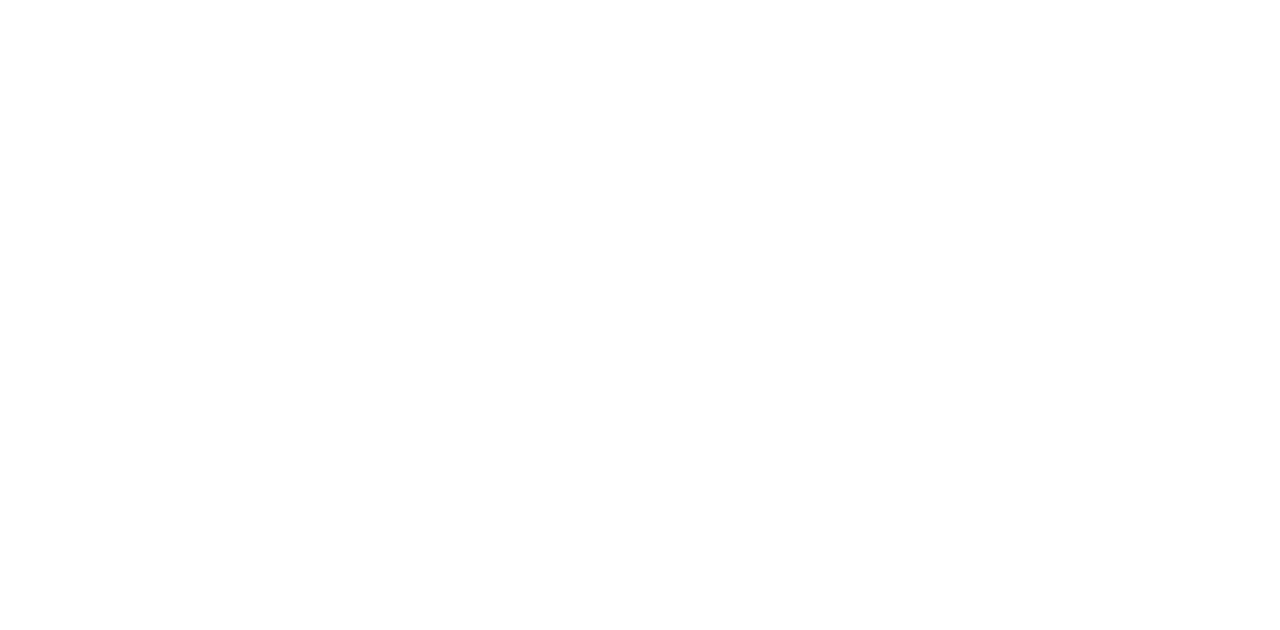
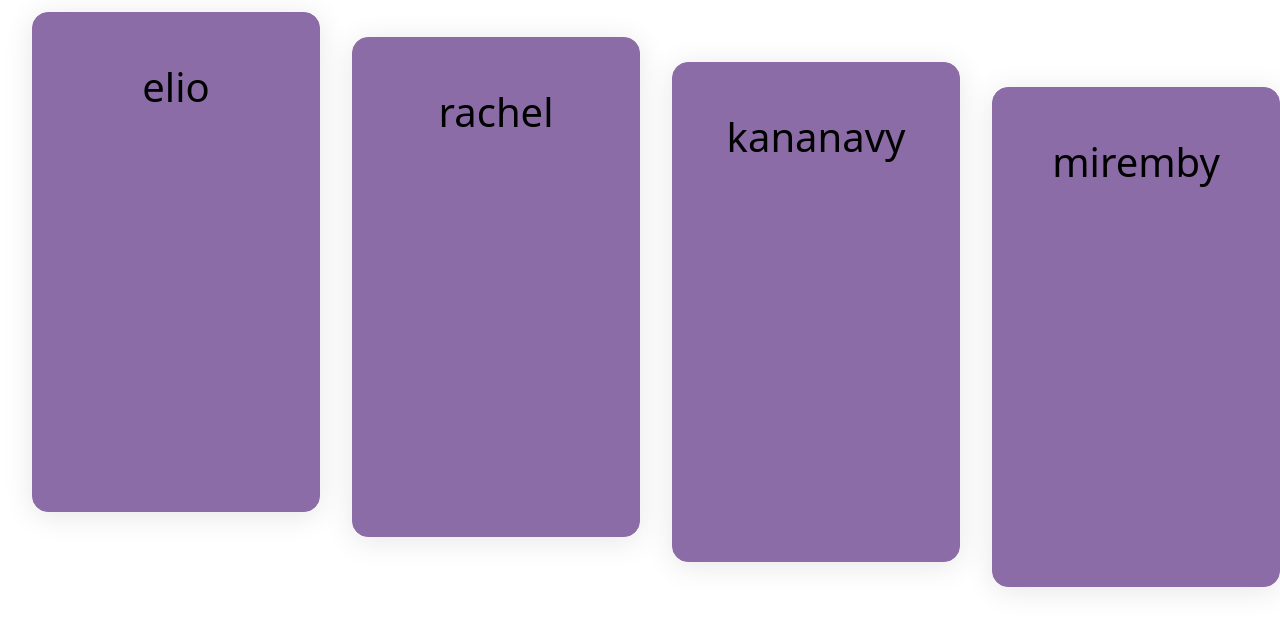
Before and after one commit to Rakotozonirina/webapps, a React (Create React App) app: page / in a window 1280 px wide. Shown: the top 630 px of the page. Built offline with nearby package versions, Linux system fonts and the light colour scheme.

Commit message:
ity about aloha

```diff
--- a/src/App.js
+++ b/src/App.js
@@ -1,10 +1,13 @@
 import React from 'react'
 import Nav from './components/nav'
+import About from './components/about'
+import './index.css'
 
 export default function App() {
     return(
         <>
             <Nav/>
+            <About/>
         </>
     )
 }
--- /dev/null
+++ b/src/components/about.js
@@ -0,0 +1,22 @@
+import React from "react"
+
+export default function About() {
+    return(
+        <>
+        <section className="about">
+          <div className="a">
+           <h1>elio</h1>
+          </div>
+          <div className="b">
+          <h1>rachel</h1>
+            </div>
+            <div className="c">
+            <h1>kananavy</h1>
+            </div>
+            <div className="d">
+            <h1>miremby</h1>
+            </div>
+        </section>
+        </>
+    )
+}
--- /dev/null
+++ b/src/index.css
@@ -0,0 +1,61 @@
+.a{
+    width: 300px;
+    height: 500px;
+    margin-top: 1%;
+    max-width: 440px;
+    color:rgb(0, 0, 0) ;
+    text-align: center;
+    padding: 50px 30px;
+    border: 1px solid #8C6CA6;
+    background: #8C6CA6;
+    border-radius: 16px;
+    box-shadow: 0 4px 30px rgba(0, 0, 0, 0.1);
+    backdrop-filter: blur(5px);
+}
+.b{
+    width: 300px;
+    height: 500px;
+    margin-top: 3%;
+    max-width: 440px;
+    color:rgb(0, 0, 0) ;
+    text-align: center;
+    padding: 50px 30px;
+    border: 1px solid #8C6CA6;
+    background: #8C6CA6;
+    border-radius: 16px;
+    box-shadow: 0 4px 30px rgba(0, 0, 0, 0.1);
+    backdrop-filter: blur(5px);
+}
+.c{
+    width: 300px;
+    height: 500px;
+    margin-top: 5%;
+    max-width: 440px;
+    color:rgb(0, 0, 0) ;
+    text-align: center;
+    padding: 50px 30px;
+    border: 1px solid #8C6CA6;
+    background: #8C6CA6;
+    border-radius: 16px;
+    box-shadow: 0 4px 30px rgba(0, 0, 0, 0.1);
+    backdrop-filter: blur(5px);
+}
+.d{
+    width: 300px;
+    height: 500px;
+    margin-top: 7%;
+    max-width: 440px;
+    color:rgb(0, 0, 0) ;
+    text-align: center;
+    padding: 50px 30px;
+    border: 1px solid #8C6CA6;
+    background: #8C6CA6;
+    border-radius: 16px;
+    box-shadow: 0 4px 30px rgba(0, 0, 0, 0.1);
+    backdrop-filter: blur(5px);
+}
+.about{
+    display: flex;
+    gap: 2em;
+    margin-left: 2.5%;
+}
```
